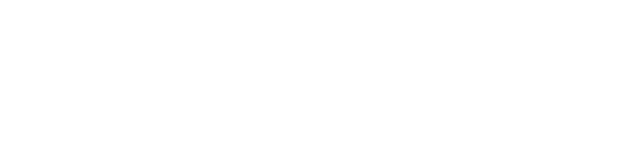
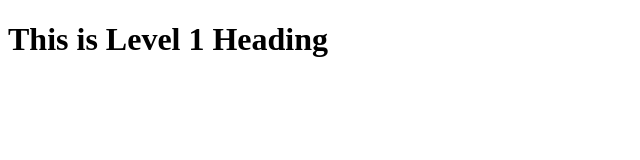
Before and after one commit to gayatrisagade/Portfolio2, a plain HTML site: page index.html in a window 1280 px wide. Shown: the whole page, without its empty margins (0-640 px from the left). Drawn offline with Linux system fonts and the light colour scheme.

Commit message:
Added H1 tag

```diff
--- a/index.html
+++ b/index.html
@@ -5,6 +5,6 @@
     <title>TITILE HERE</title>
 </head>
 <body>
-
+    <h1>This is Level 1 Heading</h1>
 </body>
 </html>
```
